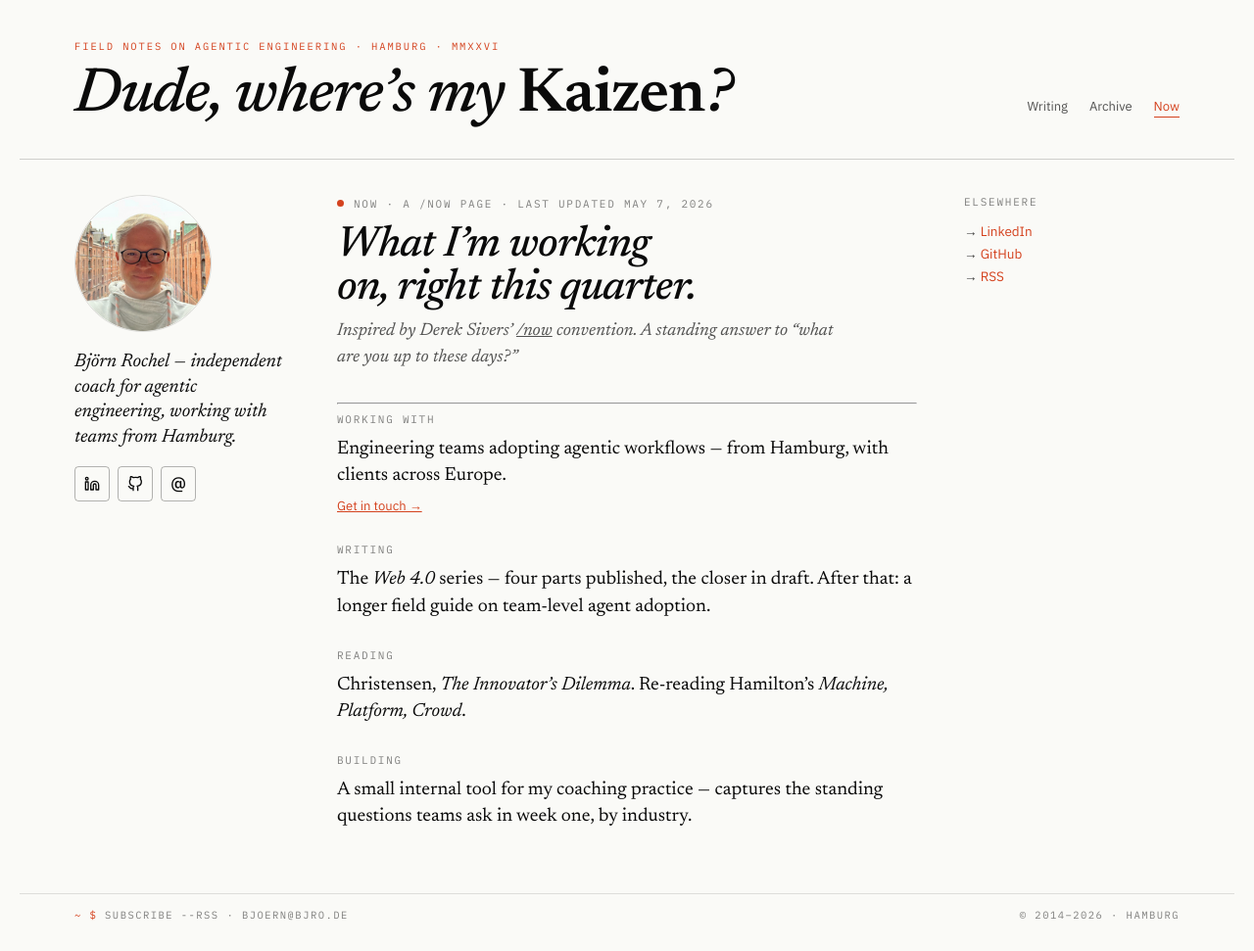
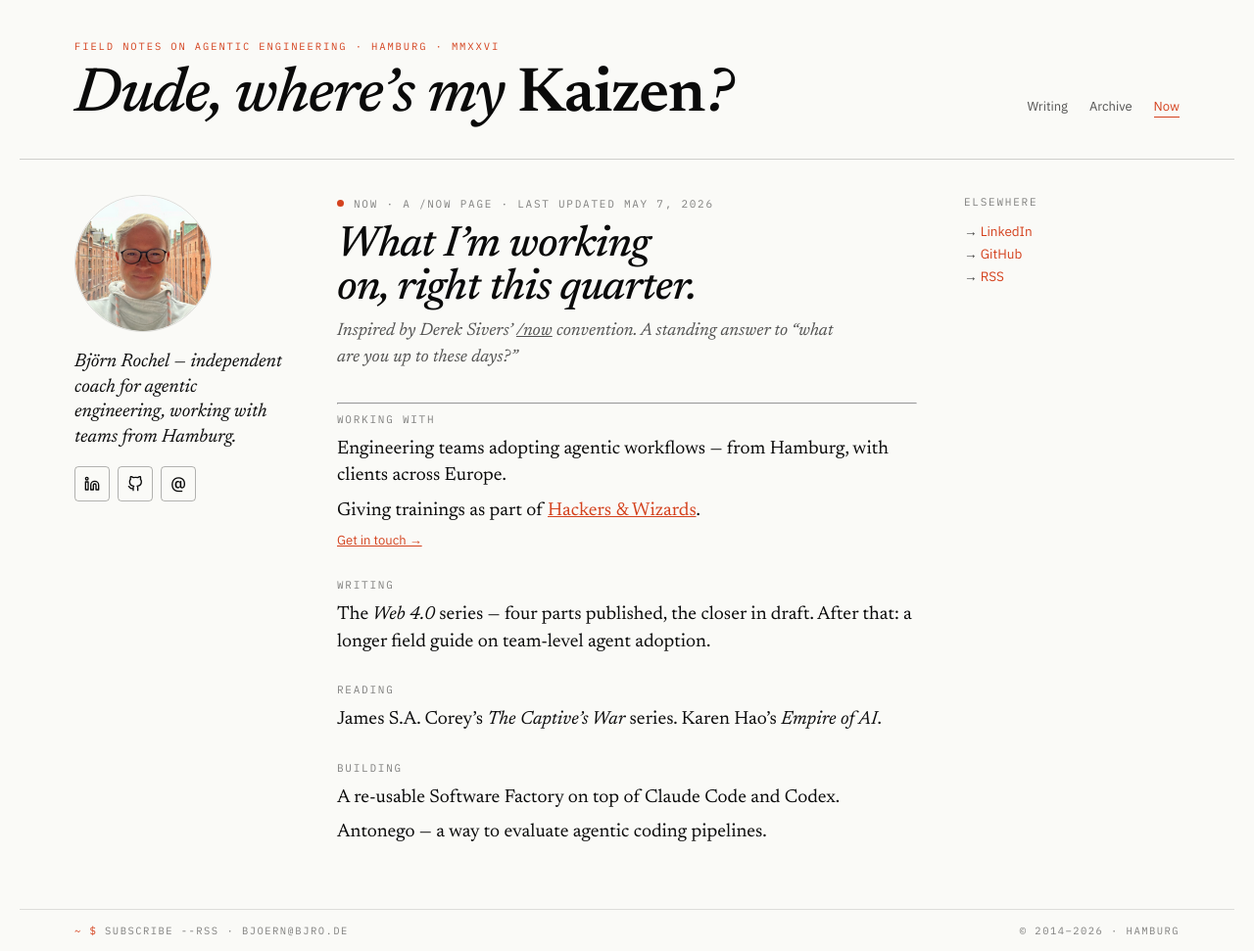
Before and after one commit to BjRo/bjro.github.io, a Jekyll site: the page built from _pages/now.html, in a window 1280 px wide. Shown: the whole page at 98% size. Built offline with Jekyll 4.4.1, drawn with Linux system fonts in a browser that asks for light colours.

Commit message:
Update /now: current reading, Software Factory, Antonego, Hackers & Wizards
Co-Authored-By: Claude Opus 4.7 (1M context) <noreply@anthropic.com>

```diff
--- a/_pages/now.html
+++ b/_pages/now.html
@@ -16,6 +16,7 @@ nav_section: now
     <section class="now-section">
       <div class="label">Working with</div>
       <p>Engineering teams adopting agentic workflows — from Hamburg, with clients across Europe.</p>
+      <p>Giving trainings as part of <a href="https://www.hackersandwizards.dev/">Hackers &amp; Wizards</a>.</p>
       <p class="sub"><a href="mailto:{{ site.author.email }}">Get in touch →</a></p>
     </section>
 
@@ -26,12 +27,13 @@ nav_section: now
 
     <section class="now-section">
       <div class="label">Reading</div>
-      <p>Christensen, <em>The Innovator&rsquo;s Dilemma</em>. Re-reading Hamilton&rsquo;s <em>Machine, Platform, Crowd</em>.</p>
+      <p>James S.A. Corey&rsquo;s <em>The Captive&rsquo;s War</em> series. Karen Hao&rsquo;s <em>Empire of AI</em>.</p>
     </section>
 
     <section class="now-section">
       <div class="label">Building</div>
-      <p>A small internal tool for my coaching practice — captures the standing questions teams ask in week one, by industry.</p>
+      <p>A re-usable Software Factory on top of Claude Code and Codex.</p>
+      <p>Antonego — a way to evaluate agentic coding pipelines.</p>
     </section>
   </main>
 
```
